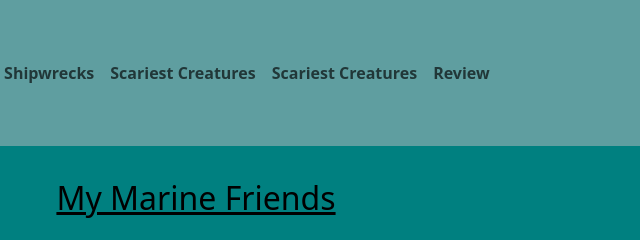
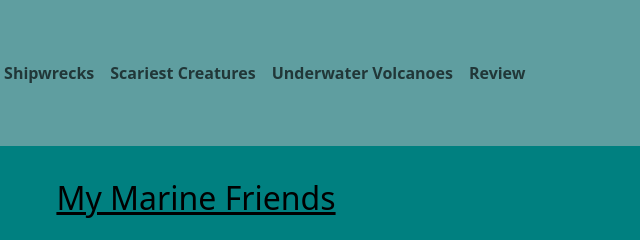
Before and after one commit to avya01/Oceara--1--main, a plain HTML site: page AboutUs.html in a window 1280 px wide. Shown: the top 240 px of the page, 444-1084 px from the left. Drawn offline with nearby package versions, Linux system fonts and the light colour scheme; a web font is replaced by a local one.

Commit message:
Edited tab name in navbar

```diff
--- a/AboutUs.html
+++ b/AboutUs.html
@@ -78,7 +78,7 @@
 
               <li class="nav-item">
 
-                <a class="nav-link" href="UnderwaterVolcanoes.html">Scariest Creatures</a>
+                <a class="nav-link" href="UnderwaterVolcanoes.html">Underwater Volcanoes</a>
 
               </li>
 
```
Also changed, not shown: Review.html (+1 -1 lines), ScariestCreatures.html (+1 -1 lines), Shipwrecks.html (+1 -1 lines), UnderwaterVolcanoes.html (+1 -1 lines), index.html (+1 -1 lines).
